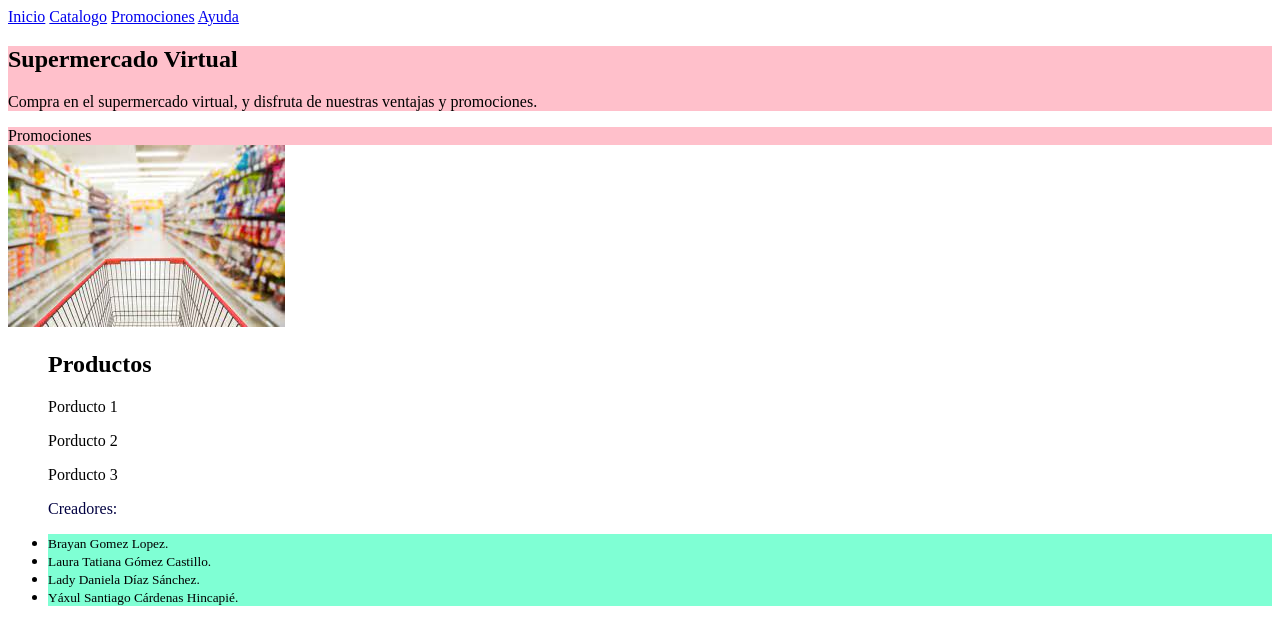
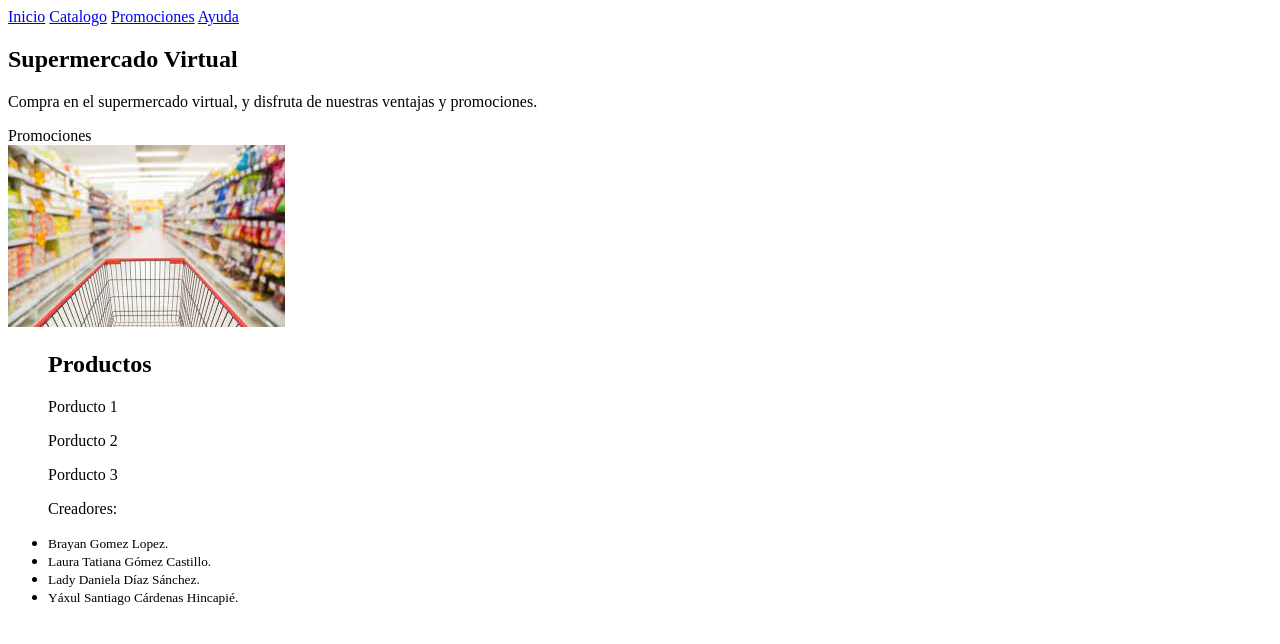
Before and after one commit to y4xu1/Work, a plain HTML site: page inderx.html in a window 1280 px wide. Drawn offline with Linux system fonts and the light colour scheme.

Commit message:
Update inderx.html

```diff
--- a/inderx.html
+++ b/inderx.html
@@ -5,10 +5,6 @@
     <meta http-equiv="X-UA-Compatible" content="IE=edge">
     <meta name="viewport" content="width=device-width, initial-scale=1.0">
     <title>Supermercado Vitual</title>
-    <style>
-        section {background: pink; color: black}
-        ul li {background: aquamarine; color: black;}
-    </style>
 </head>
 <body>
     <header>
@@ -18,7 +14,7 @@
             <a href="#">Promociones</a>
             <a href="#">Ayuda</a>
         </nav>
-        <section id="section1">
+        <section>
             <h1>Supermercado Virtual</h1>
             <p>Compra en el supermercado virtual, y disfruta de nuestras ventajas y promociones.</p>
         </section>
@@ -43,7 +39,7 @@
     </aside>
     <footer>
         <ul>
-            <p style="Color: rgb(2, 2, 66)">Creadores:</p>
+            <p>Creadores:</p>
             <li><small>Brayan Gomez Lopez.</small></li>
             <li><small>Laura Tatiana Gómez Castillo.</small></li>
             <li><small>Lady Daniela Díaz Sánchez.</small></li>
```
